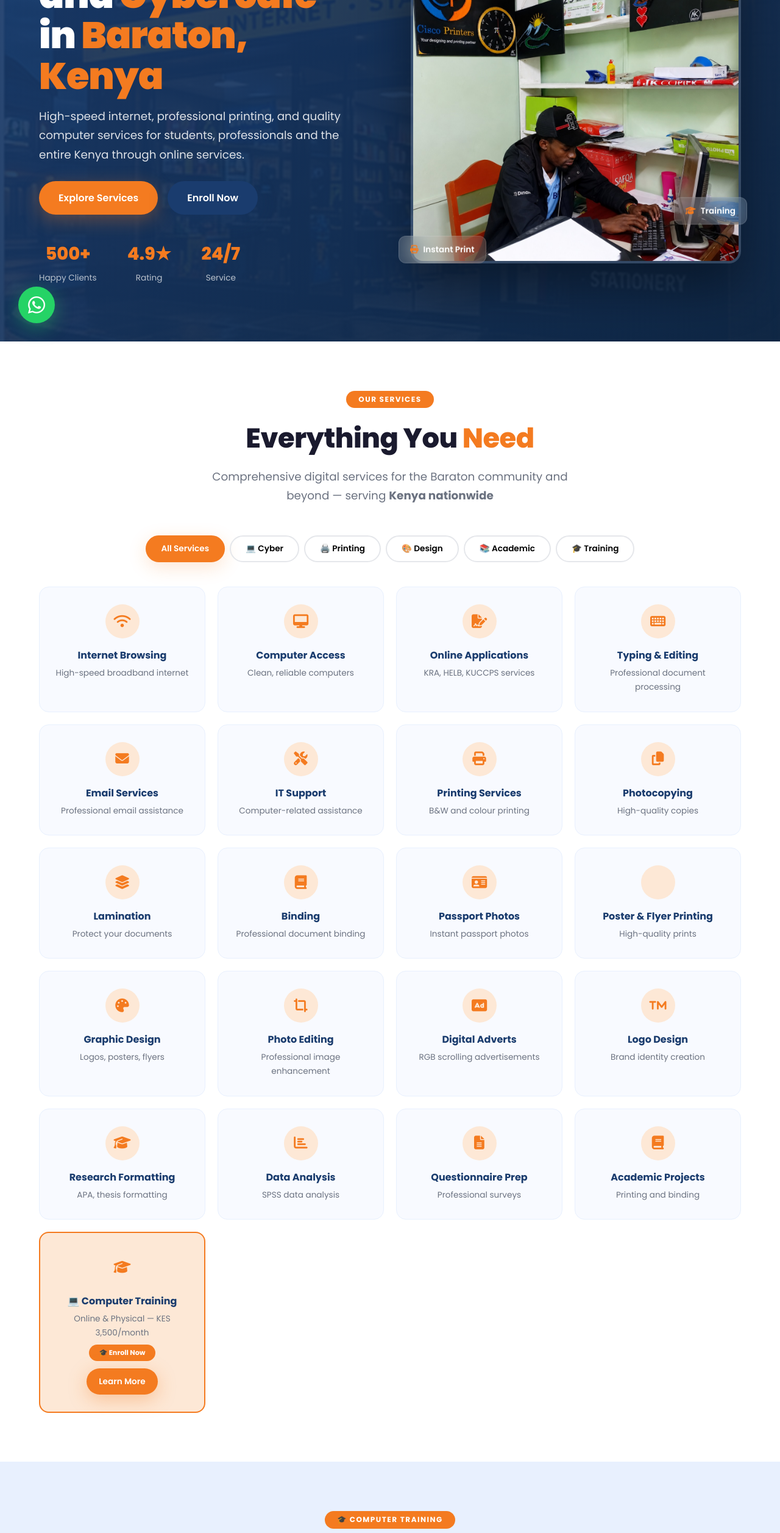
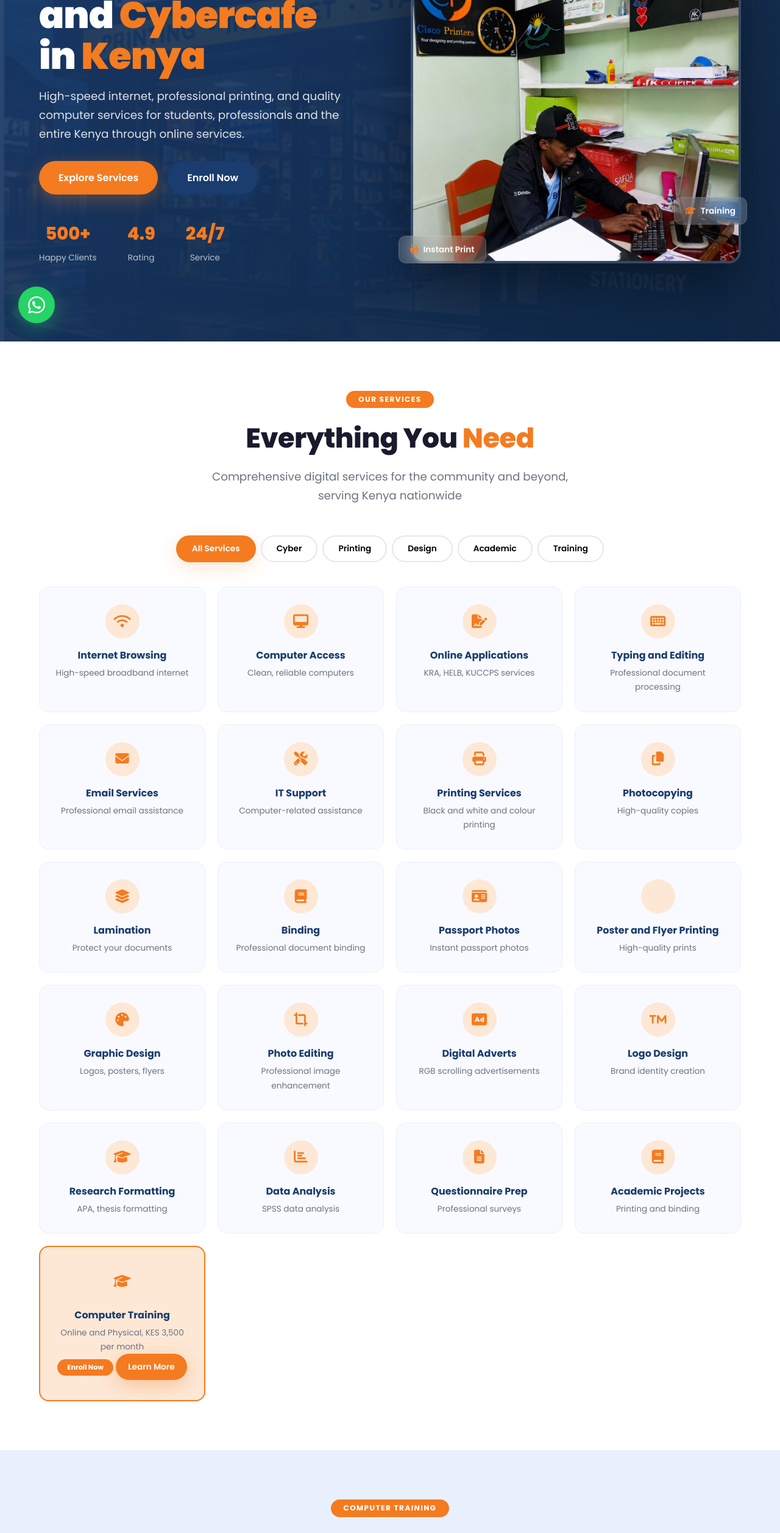
Before and after one commit to printerscisco-glitch/ciscoprinters-website, a website: page index.html in a window 1280 px wide. Shown: the part 240-2754 px from the top of the page at 61% size. Drawn offline with Linux system fonts and the light colour scheme.

Commit message:
Removed Baraton references, updated to Kenya, removed emojis and dashes

```diff
--- a/index.html
+++ b/index.html
@@ -3,17 +3,17 @@
 <head>
     <meta charset="UTF-8" />
     <meta name="viewport" content="width=device-width, initial-scale=1.0" />
-    <title>Cisco Printers Cybercafe - Baraton, Kenya</title>
+    <title>Cisco Printers Cybercafe - Kenya</title>
 
     <!-- ===== SEO ===== -->
-    <meta name="description" content="Cisco Printers Cybercafe in Baraton, Kenya offers high-speed internet, professional printing, computer training, passport photos and IT support." />
-    <meta name="keywords" content="cybercafe Baraton, internet cafe Kenya, printing services, computer training, passport photos" />
+    <meta name="description" content="Cisco Printers Cybercafe in Kenya offers high-speed internet, professional printing, computer training, passport photos and IT support." />
+    <meta name="keywords" content="cybercafe Kenya, internet cafe Kenya, printing services, computer training, passport photos" />
     <meta name="author" content="Cisco Printers Cybercafe" />
     <meta name="robots" content="index, follow" />
 
     <!-- ===== OPEN GRAPH ===== -->
-    <meta property="og:title" content="Cisco Printers Cybercafe - Baraton, Kenya" />
-    <meta property="og:description" content="Your Digital Hub and Cybercafe Services in Baraton, Kenya." />
+    <meta property="og:title" content="Cisco Printers Cybercafe - Kenya" />
+    <meta property="og:description" content="Your Digital Hub and Cybercafe Services in Kenya." />
     <meta property="og:image" content="https://ciscoprinters.co.ke/assets/images/cybercafe-hero.jpg" />
     <meta property="og:url" content="https://ciscoprinters.co.ke" />
     <meta property="og:type" content="website" />
@@ -65,7 +65,7 @@
     <header class="hero-header" id="home">
         <div class="hero-body">
             <div class="hero-text">
-                <h1>Your Digital Hub and <span class="highlight">Cybercafe</span><br />in <span class="highlight">Baraton, Kenya</span></h1>
+                <h1>Your Digital Hub and <span class="highlight">Cybercafe</span><br />in <span class="highlight">Kenya</span></h1>
                 <p>High-speed internet, professional printing, and quality computer services for students, professionals and the entire Kenya through online services.</p>
                 <div class="hero-buttons">
                     <a href="#services" class="btn btn-primary">Explore Services</a>
@@ -77,7 +77,7 @@
                         <span class="stat-label">Happy Clients</span>
                     </div>
                     <div class="stat-item">
-                        <span class="stat-number">4.9★</span>
+                        <span class="stat-number">4.9</span>
                         <span class="stat-label">Rating</span>
                     </div>
                     <div class="stat-item">
@@ -107,16 +107,16 @@
             <div class="section-header">
                 <span class="section-tag">Our Services</span>
                 <h2 class="section-title">Everything You <span class="highlight">Need</span></h2>
-                <p class="section-subtitle">Comprehensive digital services for the Baraton community and beyond — serving <strong>Kenya nationwide</strong></p>
+                <p class="section-subtitle">Comprehensive digital services for the community and beyond, serving Kenya nationwide</p>
             </div>
 
             <div class="service-tabs">
                 <button class="tab-btn active" data-tab="all">All Services</button>
-                <button class="tab-btn" data-tab="cyber">💻 Cyber</button>
-                <button class="tab-btn" data-tab="print">🖨️ Printing</button>
-                <button class="tab-btn" data-tab="design">🎨 Design</button>
-                <button class="tab-btn" data-tab="academic">📚 Academic</button>
-                <button class="tab-btn" data-tab="training">🎓 Training</button>
+                <button class="tab-btn" data-tab="cyber">Cyber</button>
+                <button class="tab-btn" data-tab="print">Printing</button>
+                <button class="tab-btn" data-tab="design">Design</button>
+                <button class="tab-btn" data-tab="academic">Academic</button>
+                <button class="tab-btn" data-tab="training">Training</button>
             </div>
 
             <div class="services-grid" id="serviceGrid">
@@ -137,7 +137,7 @@
                 </div>
                 <div class="service-card" data-category="cyber">
                     <div class="service-icon"><i class="fas fa-keyboard"></i></div>
-                    <h4>Typing &amp; Editing</h4>
+                    <h4>Typing and Editing</h4>
                     <p>Professional document processing</p>
                 </div>
                 <div class="service-card" data-category="cyber">
@@ -154,7 +154,7 @@
                 <div class="service-card" data-category="print">
                     <div class="service-icon"><i class="fas fa-print"></i></div>
                     <h4>Printing Services</h4>
-                    <p>B&W and colour printing</p>
+                    <p>Black and white and colour printing</p>
                 </div>
                 <div class="service-card" data-category="print">
                     <div class="service-icon"><i class="fas fa-copy"></i></div>
@@ -178,7 +178,7 @@
                 </div>
                 <div class="service-card" data-category="print">
                     <div class="service-icon"><i class="fas fa-poster"></i></div>
-                    <h4>Poster &amp; Flyer Printing</h4>
+                    <h4>Poster and Flyer Printing</h4>
                     <p>High-quality prints</p>
                 </div>
 
@@ -226,9 +226,9 @@
 
                 <div class="service-card featured-service" data-category="training">
                     <div class="service-icon"><i class="fas fa-graduation-cap"></i></div>
-                    <h4>💻 Computer Training</h4>
-                    <p>Online &amp; Physical — KES 3,500/month</p>
-                    <div class="training-badge">🎓 Enroll Now</div>
+                    <h4>Computer Training</h4>
+                    <p>Online and Physical, KES 3,500 per month</p>
+                    <div class="training-badge">Enroll Now</div>
                     <a href="/computer-class" class="btn btn-primary">Learn More</a>
                 </div>
             </div>
@@ -239,9 +239,9 @@
     <section id="training" class="training-section">
         <div class="container">
             <div class="section-header">
-                <span class="section-tag">🎓 Computer Training</span>
+                <span class="section-tag">Computer Training</span>
                 <h2 class="section-title">Master <span class="highlight">Computer Skills</span></h2>
-                <p class="section-subtitle">Online &amp; Physical — Get Certified!</p>
+                <p class="section-subtitle">Online and Physical, Get Certified</p>
             </div>
 
             <div class="training-card" onclick="toggleTraining()">
@@ -250,8 +250,8 @@
                         <i class="fas fa-graduation-cap"></i>
                     </div>
                     <div class="training-card-info">
-                        <h3>💻 Computer Training</h3>
-                        <p>Online &amp; Physical — KES 3,500/month</p>
+                        <h3>Computer Training</h3>
+                        <p>Online and Physical, KES 3,500 per month</p>
                     </div>
                     <div class="training-card-toggle">
                         <i class="fas fa-chevron-down" id="trainingArrow"></i>
@@ -262,8 +262,8 @@
                         <div class="training-feature">
                             <i class="fas fa-laptop"></i>
                             <div>
-                                <h4>Online &amp; Physical</h4>
-                                <p>Learn from anywhere in Kenya or join us in Baraton</p>
+                                <h4>Online and Physical</h4>
+                                <p>Learn from anywhere in Kenya or join us in person</p>
                             </div>
                         </div>
                         <div class="training-feature">
@@ -291,7 +291,7 @@
                     <div class="training-price">
                         <span class="price-label">Investment</span>
                         <span class="price-amount">KES 3,500</span>
-                        <span class="price-period">/ month</span>
+                        <span class="price-period">per month</span>
                     </div>
                     <div class="training-actions">
                         <a href="/computer-class" class="btn btn-primary btn-large">
@@ -314,7 +314,7 @@
             <div class="pricing-grid">
                 <div class="pricing-card">
                     <div class="pricing-header">
-                        <h3>Black &amp; White</h3>
+                        <h3>Black and White</h3>
                         <div class="price"><span>KES</span> 5</div>
                         <p>Per page</p>
                     </div>
@@ -346,7 +346,7 @@
                         <p>Per month</p>
                     </div>
                     <ul>
-                        <li><i class="fas fa-check"></i> Online &amp; Physical</li>
+                        <li><i class="fas fa-check"></i> Online and Physical</li>
                         <li><i class="fas fa-check"></i> Certificate Included</li>
                         <li><i class="fas fa-check"></i> Expert Trainers</li>
                     </ul>
@@ -387,8 +387,8 @@
                 <div class="about-text">
                     <span class="section-tag">About Us</span>
                     <h2 class="section-title">Your Trusted <span class="highlight">Cybercafe</span></h2>
-                    <p>Located in the heart of <strong>Baraton, Kenya</strong>, Cisco Printers Cybercafe has been serving the community since 2023.</p>
-                    <p>Our mission is to bridge the digital divide by offering affordable, accessible, and professional cybercafe services to <strong>all Kenyans</strong> through our online services.</p>
+                    <p>Located in Kenya, Cisco Printers Cybercafe has been serving the community since 2023.</p>
+                    <p>Our mission is to bridge the digital divide by offering affordable, accessible, and professional cybercafe services to all Kenyans through our online services.</p>
                     <div class="about-features">
                         <div class="feature"><i class="fas fa-check-circle"></i> Reliable Service</div>
                         <div class="feature"><i class="fas fa-check-circle"></i> Affordable Rates</div>
@@ -410,7 +410,7 @@
             <div class="section-header">
                 <span class="section-tag">Contact</span>
                 <h2 class="section-title">Get in <span class="highlight">Touch</span></h2>
-                <p class="section-subtitle">Visit us in Baraton or reach out online — serving Kenya nationwide</p>
+                <p class="section-subtitle">Visit us or reach out online, serving Kenya nationwide</p>
             </div>
             <div class="contact-grid">
                 <div class="contact-info">
@@ -418,8 +418,7 @@
                         <i class="fas fa-map-marker-alt"></i>
                         <div>
                             <h4>Location</h4>
-                            <p>Baraton Centre, Kenya</p>
-                            <small>Opposite Royal Pool</small>
+                            <p>Kenya</p>
                         </div>
                     </div>
                     <div class="info-item">
@@ -441,8 +440,8 @@
                         <i class="fas fa-clock"></i>
                         <div>
                             <h4>Hours</h4>
-                            <p>Mon–Sat: 7AM – 10PM</p>
-                            <p>Sunday: 9AM – 8PM</p>
+                            <p>Monday to Saturday: 7AM to 10PM</p>
+                            <p>Sunday: 9AM to 8PM</p>
                         </div>
                     </div>
                 </div>
@@ -477,7 +476,7 @@
                         <i class="fas fa-print"></i>
                         <span>Cisco <span class="highlight">Printers</span></span>
                     </a>
-                    <p>Serving the Baraton community and <strong>Kenya nationwide</strong> with premium digital services.</p>
+                    <p>Serving Kenya nationwide with premium digital services.</p>
                     <div class="social-links">
                         <a href="#"><i class="fab fa-facebook"></i></a>
                         <a href="#"><i class="fab fa-twitter"></i></a>
@@ -510,7 +509,7 @@
                 </div>
             </div>
             <div class="footer-bottom">
-                <p>&copy; 2026 Cisco Printers Cybercafe. All rights reserved. | Baraton, Kenya</p>
+                <p>&copy; 2026 Cisco Printers Cybercafe. All rights reserved. | Kenya</p>
             </div>
         </div>
     </footer>
```
